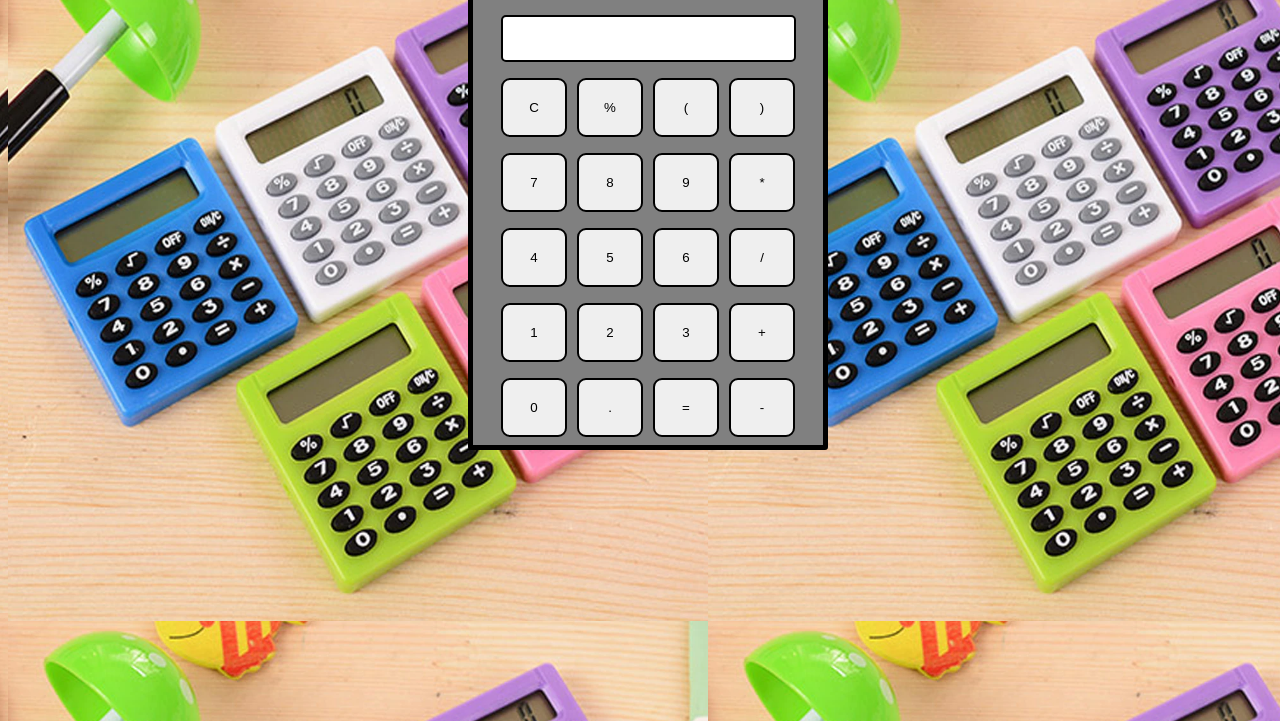
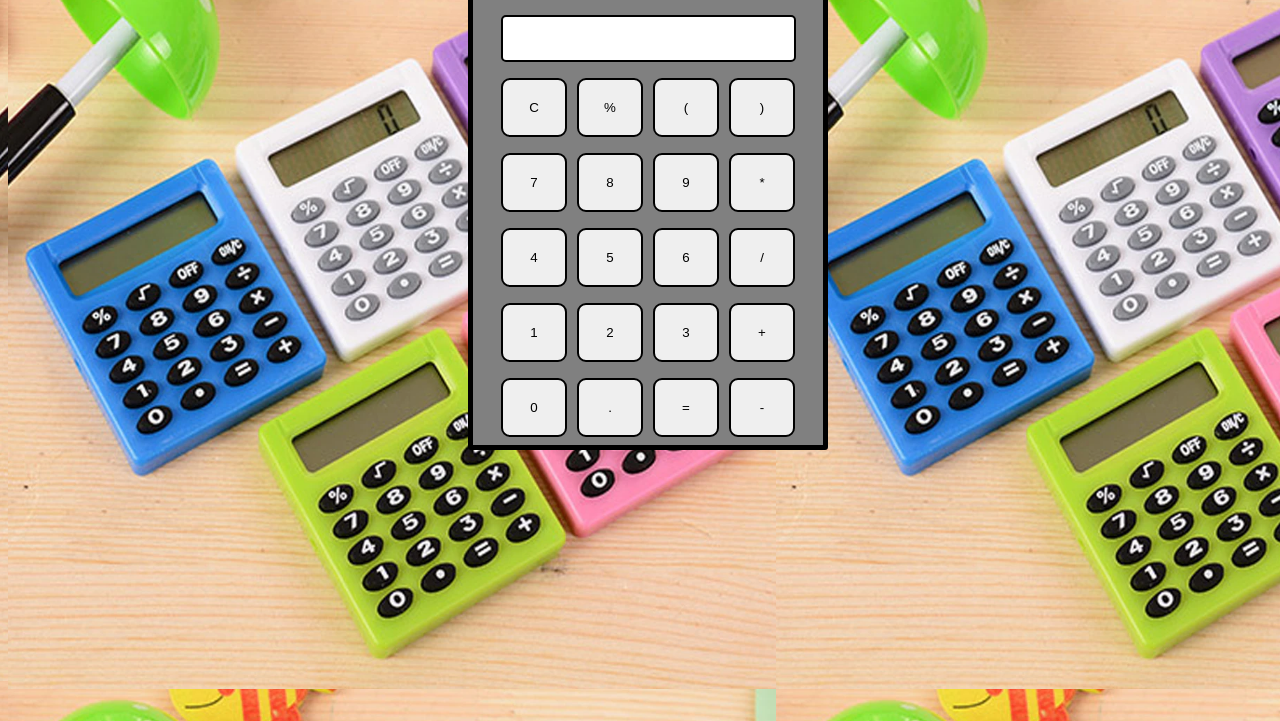
Before and after one commit to ritukumari2004/project, a plain HTML site: page index.html in a window 1280 px wide. Shown: the part 87-808 px from the top of the page. Drawn offline with Linux system fonts and the light colour scheme.

Commit message:
Update style.css

```diff
--- a/style.css
+++ b/style.css
@@ -2,7 +2,7 @@ html,body{
     height:100%;
     width:100%;
     background-image:url("pic.jpg");
-    background-size:700px;
+    background-size:60vw;
 
 
 }
```
